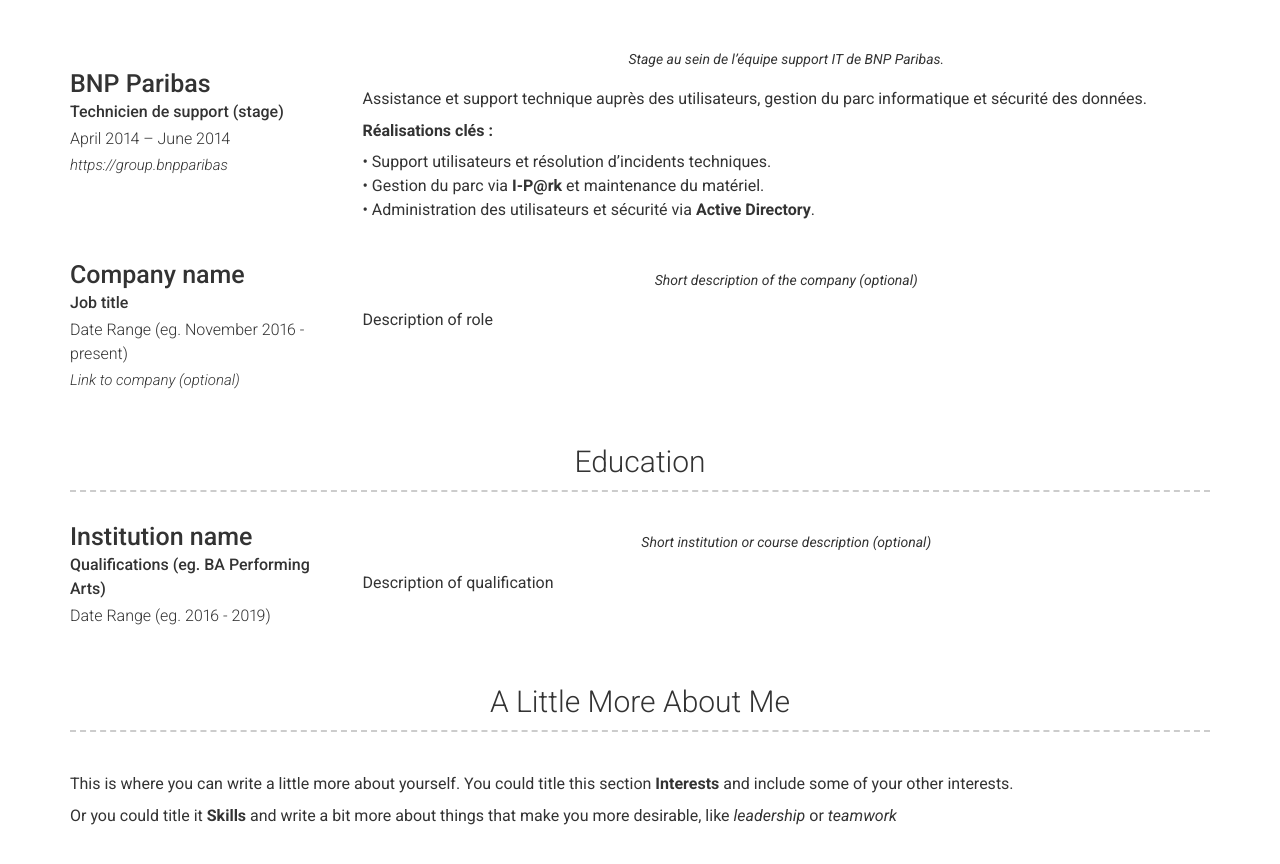
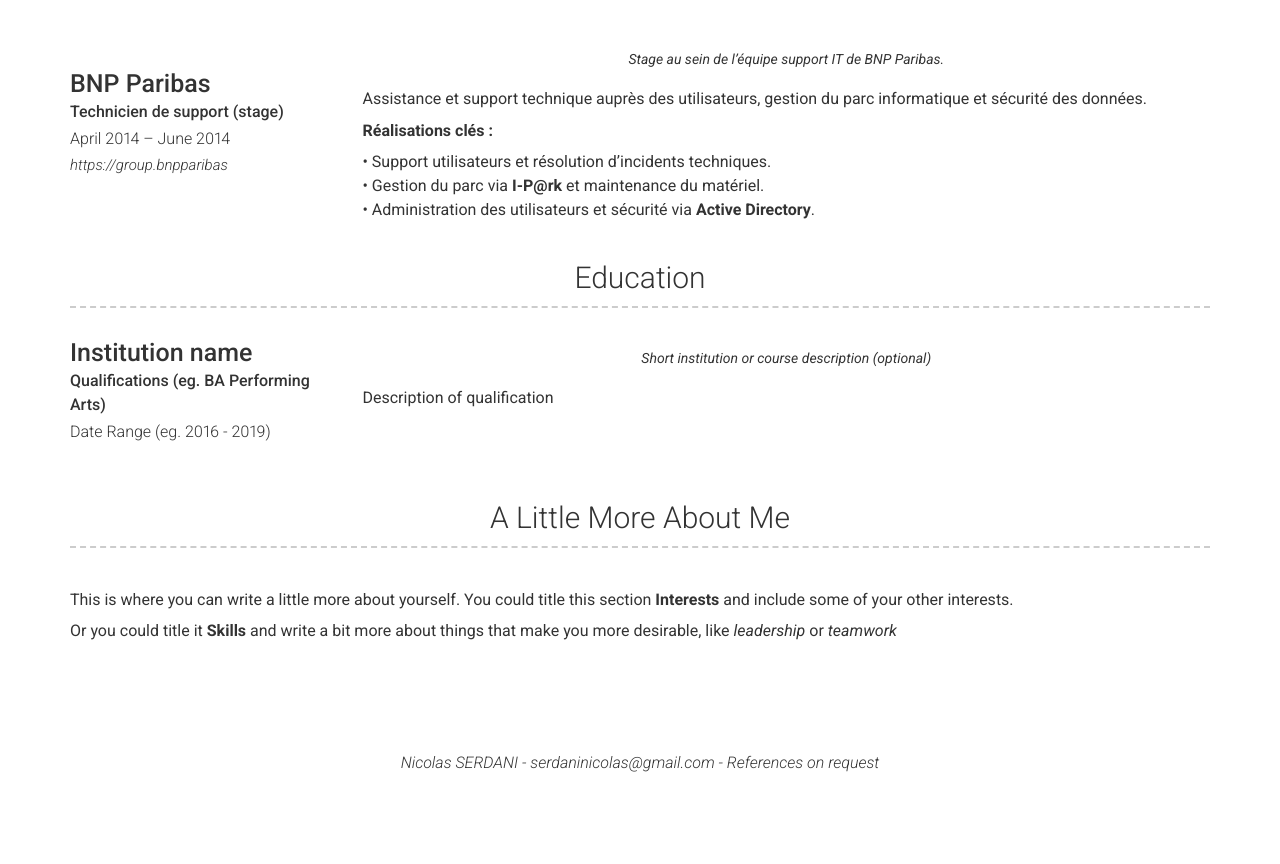
Before and after one commit to SERDANI/serdaninicolas.github.io, a Jekyll site: the page built from index.md, in a window 1280 px wide and 900 px high, scrolled down 2688 px. Shown: the top 864 px of the window. Built offline with Jekyll 4.4.1, drawn with Linux system fonts in a browser that asks for light colours; nearby versions of some CDN libraries; after the commit the page ends 3470 px from its top, so only the background shows below that.

Commit message:
Update _config.yml

```diff
--- a/_config.yml
+++ b/_config.yml
@@ -224,15 +224,6 @@ content:
           • Gestion du parc via **I-P@rk** et maintenance du matériel.
           • Administration des utilisateurs et sécurité via **Active Directory**.
 
-      - layout: left
-        title: Company name
-        sub_title: Job title
-        caption: Date Range (eg. November 2016 - present)
-        link: Link to company (optional)
-        quote: >
-          Short description of the company (optional)
-        description: | # this will include new lines to allow paragraphs
-          Description of role
   - title: Education
     layout: list
     content:
```
